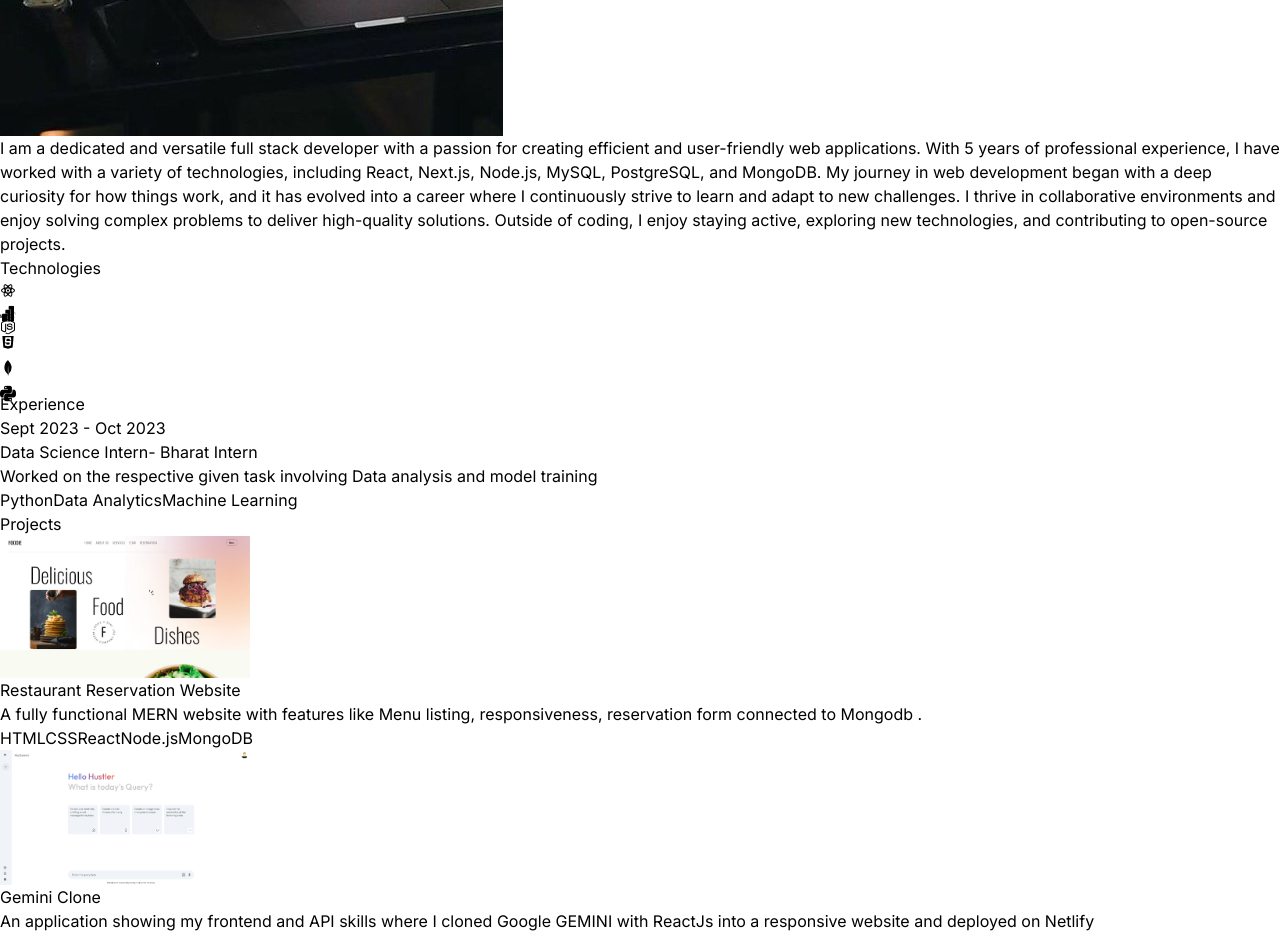
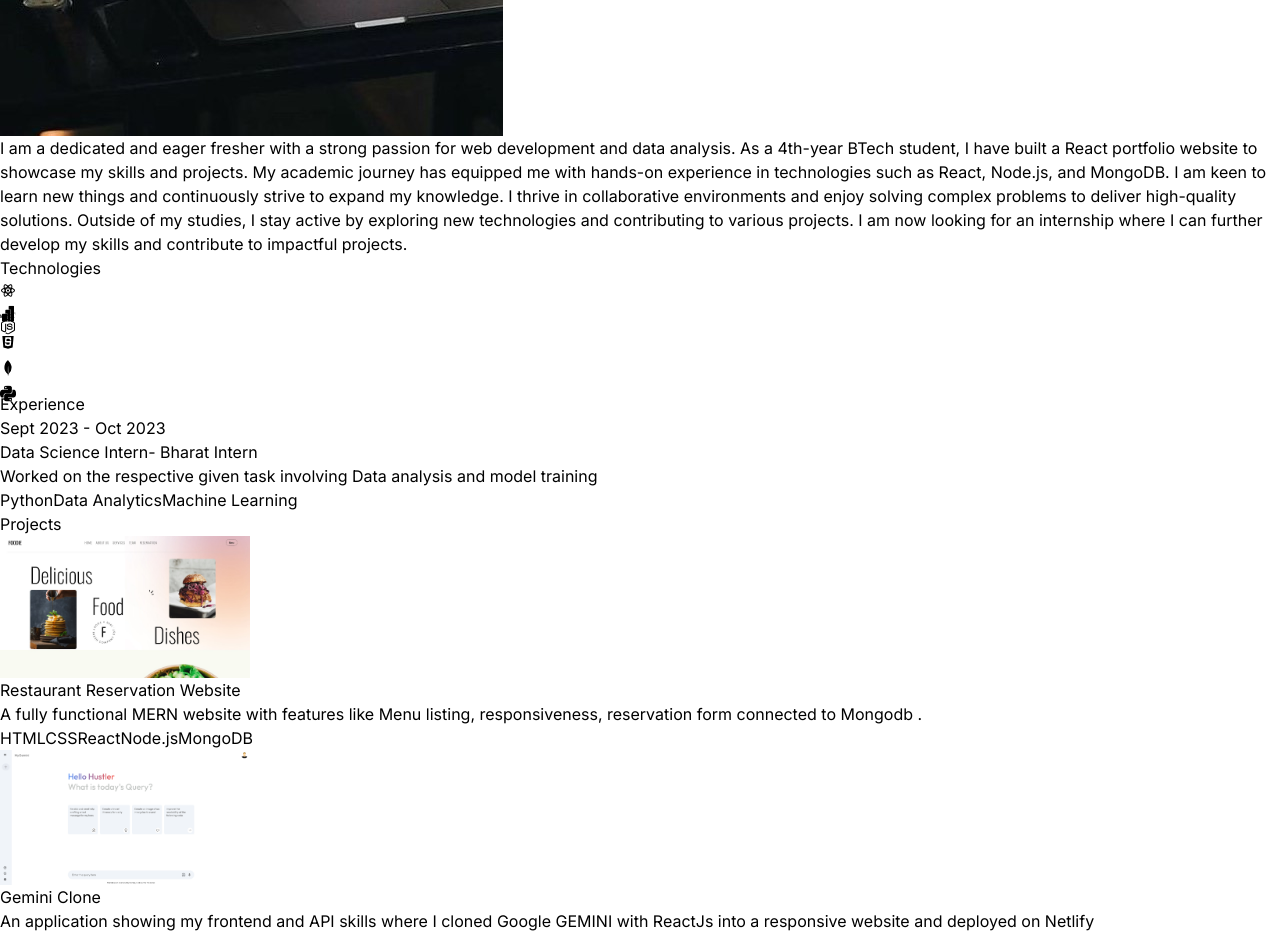
Before and after one commit to Akshatt10/Portfolio, a React (Vite) app in the folder Portfolio/: page / in a window 1280 px wide. Shown: the part 1200-2133 px from the top of the page. Built offline with nearby package versions, Linux system fonts and the light colour scheme.

Commit message:
Update index.js

```diff
--- a/Portfolio/src/constants/index.js
+++ b/Portfolio/src/constants/index.js
@@ -6,7 +6,7 @@ import project5 from "../assets/projects/project-5.png";
 
 export const HERO_CONTENT = `Aspiring software developer with a keen interest in learning and growing in the field of web development and data analytics. Currently a 4th year B.Tech student, with experience in building basic MERN stack projects. Familiar with Python and SQL for data analysis. Proven ability to integrate AI features and deploy web applications. Eager to gain hands-on experience and enhance my skills through an internship in a dynamic and supportive environment.`;
 
-export const ABOUT_TEXT = `I am a dedicated and versatile full stack developer with a passion for creating efficient and user-friendly web applications. With 5 years of professional experience, I have worked with a variety of technologies, including React, Next.js, Node.js, MySQL, PostgreSQL, and MongoDB. My journey in web development began with a deep curiosity for how things work, and it has evolved into a career where I continuously strive to learn and adapt to new challenges. I thrive in collaborative environments and enjoy solving complex problems to deliver high-quality solutions. Outside of coding, I enjoy staying active, exploring new technologies, and contributing to open-source projects.`;
+export const ABOUT_TEXT = `I am a dedicated and eager fresher with a strong passion for web development and data analysis. As a 4th-year BTech student, I have built a React portfolio website to showcase my skills and projects. My academic journey has equipped me with hands-on experience in technologies such as React, Node.js, and MongoDB. I am keen to learn new things and continuously strive to expand my knowledge. I thrive in collaborative environments and enjoy solving complex problems to deliver high-quality solutions. Outside of my studies, I stay active by exploring new technologies and contributing to various projects. I am now looking for an internship where I can further develop my skills and contribute to impactful projects.`;
 
 export const EXPERIENCES = [
   {
```
